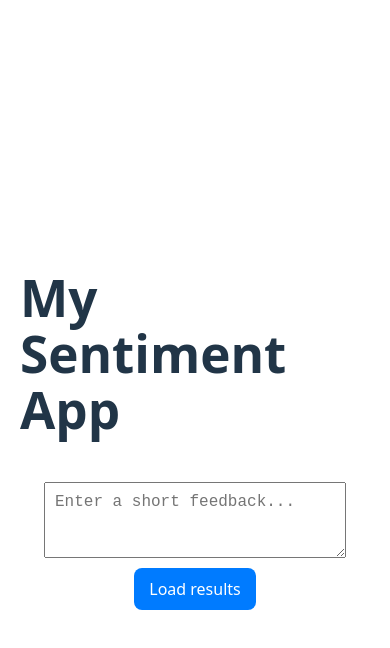
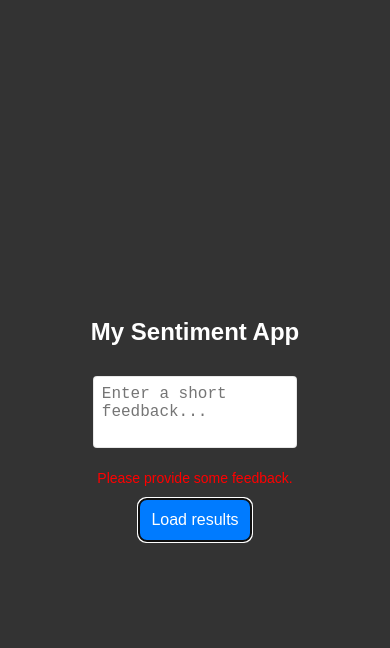
Before and after one commit to annikon3/cc-react-front-render, a React (Vite) app: page / in a window 390 px wide. Both pictures are taken after a click on the button "Load results". Shown: the top 648 px of the page. Built offline with nearby package versions, Linux system fonts and the light colour scheme.

Commit message:
styles, responsiveness, writePrompt, result colors

```diff
--- a/src/App.css
+++ b/src/App.css
@@ -1,26 +1,137 @@
+/* General styling */
+body {
+  font-family: Arial, sans-serif;
+  margin: 0;
+  padding: 0;
+  background-color: #333;
+  display: flex;
+  justify-content: center;
+  align-items: center;
+  height: 100vh;
+}
+
 .container {
   display: flex;
   flex-direction: column;
   align-items: center;
   gap: 10px;
+  max-width: 1200px;
+  margin: 0 auto;
   padding: 20px;
+}
+
+h1 {
+  font-size: 2rem;
+  text-align: center;
+  color: white;
+  margin-bottom: 20px;
 }
 
 textarea {
   width: 80%;
   padding: 10px;
-  font-size: 16px;
+  font-size: 1rem;
+  border: 1px solid #cccccc76;
+  border-radius: 4px;
+  resize: none;
 }
 
 button {
+  width: 100%;
   background-color: #007bff;
   color: white;
   padding: 10px 15px;
   border: none;
   cursor: pointer;
-  font-size: 16px;
+  font-size: 1.1rem;
+  transition: background-color 0.3s ease;
+}
+
+button:disabled {
+  background-color: #ccc;
+  cursor: not-allowed;
 }
 
 button:hover {
   background-color: #0056b3;
 }
+
+/* Feedback result styles */
+.feedback {
+  padding: 10px;
+  margin-top: 10px;
+  border: 2px solid;
+}
+
+.feedback-positive {
+  color: green;
+  border-color: green;
+}
+
+.feedback-neutral {
+  color: white;
+  border-color: white;
+}
+
+.feedback-negative {
+  color: red;
+  border-color: red;
+}
+
+.writePrompt {
+  color: red;
+  margin-top: 10px;
+  font-size: 14px;
+}
+
+/* Mobile devices (less than 600px) */
+@media (max-width: 600px) {
+  h1 {
+    font-size: 1.5rem;
+  }
+
+  textarea {
+    font-size: 1rem;
+    padding: 8px;
+  }
+
+  button {
+    font-size: 1rem;
+    padding: 12px;
+  }
+
+  .container {
+    padding: 10px;
+  }
+}
+
+/* Tablets (600px to 900px) */
+@media (min-width: 601px) and (max-width: 900px) {
+  h1 {
+    font-size: 1.8rem;
+  }
+
+  textarea {
+    font-size: 1.1rem;
+  }
+
+  button {
+    font-size: 1.1rem;
+    padding: 12px;
+  }
+
+  .container {
+    padding: 15px;
+  }
+}
+
+/* Large screens (larger than 900px) */
+@media (min-width: 901px) {
+  .container {
+    padding: 20px;
+  }
+
+  h1 {
+    font-size: 2rem;
+  }
+}
--- a/src/App.jsx
+++ b/src/App.jsx
@@ -4,7 +4,9 @@ import './App.css'
 
 function App() {
   const [text, setText] = useState("");
+  const [writePrompt, setWritePrompt] = useState("");
   const [loading, setLoading] = useState(false);
+  const [feedback, setFeedback] = useState("");
 
   // This part is for the possible backend.
   const handleSubmit = async () => {
@@ -29,11 +31,27 @@ function App() {
 
   // This is for simulating a call to backend.
   const handleButtonClick = () => {
+    // Check if text area is empty
+    if (text.trim() === "") {
+      setWritePrompt("Please provide some feedback.");
+      // Exit if no text is given
+      return;
+    }
+    // Clear previous prompts if text is not empty
+    setWritePrompt("");
+
     setLoading(true);
+
     setTimeout(() => {
-      setLoading(false);
+      setLoading(false)
+
+      // Randomize result
+      const results = ["Positive", "Neutral", "Negative"];
+      const randomResult = results[Math.floor(Math.random() * results.length)];
+
+      // Set feedback state
+      setFeedback(randomResult);
     }, 2000);
-    alert("Evaluation: Positive")
   }
 
   return (
@@ -47,12 +65,22 @@ function App() {
       />
       {/* <button onClick={handleSubmit}>Send</button> */}
 
+      {writePrompt && <div className="writePrompt">{writePrompt}</div>} {/* Display prompt message */}
+
       <div>
         <button onClick={handleButtonClick} disabled={loading}>
           {loading ? <BounceLoader size={20} /> : 'Load results'}
         </button>
       </div>
 
+      {feedback && (
+        <div
+          className={`feedback ${feedback === "Positive" ? "feedback-positive" :
+            feedback === "Neutral" ? "feedback-neutral" : "feedback-negative"}`}
+        >
+          Evaluation: {feedback}
+        </div>
+      )}
     </div>
   );
 }
```
